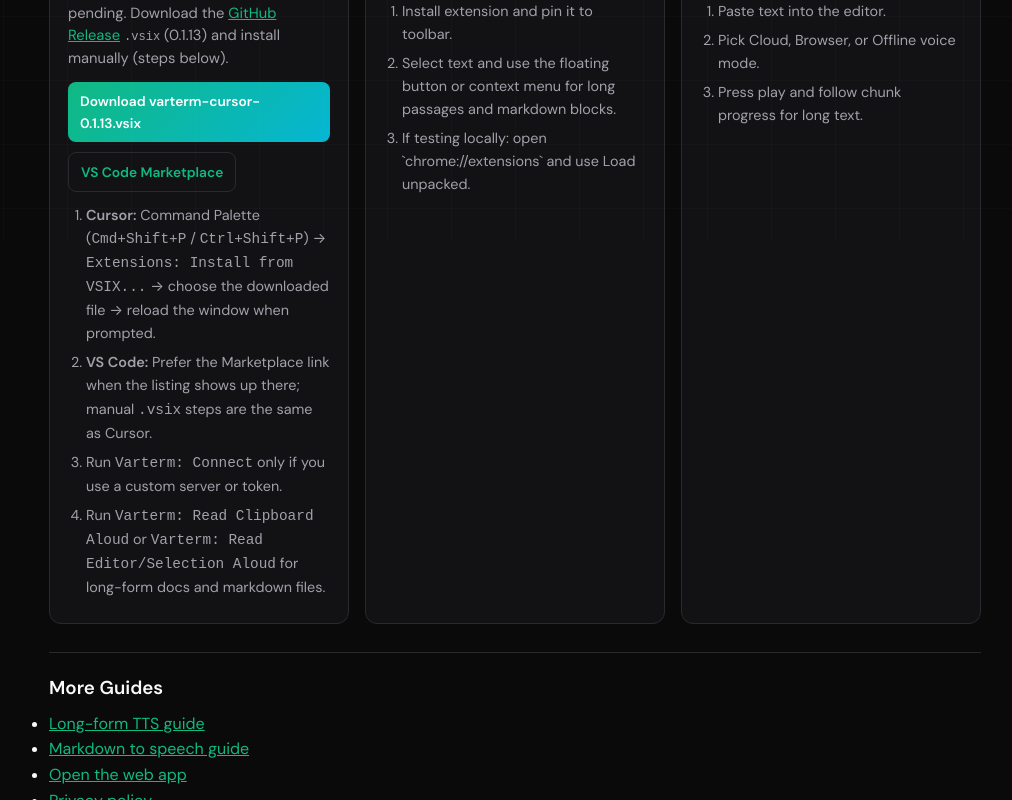
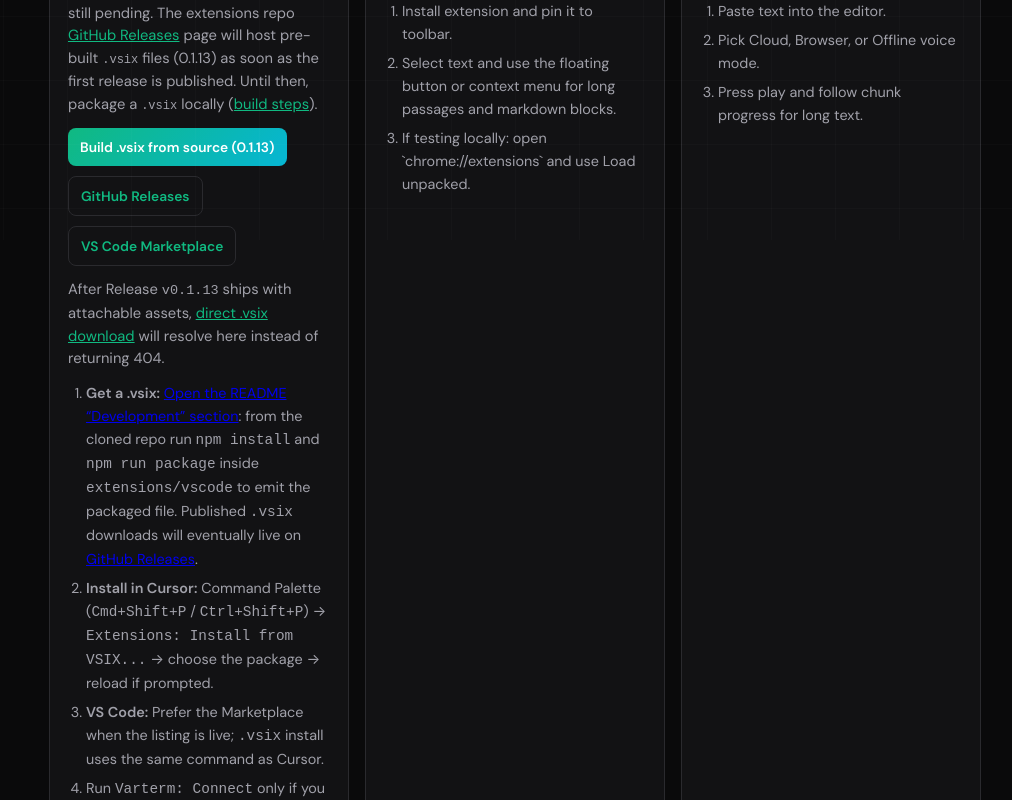
Before and after one commit to varterm/platform, a Next.js app: page /extensions in a window 1280 px wide. Shown: the part 560-1360 px from the top of the page, without its empty margins (125-1137 px from the left). Built offline with nearby package versions, Linux system fonts and the light colour scheme; no server answers.

Commit message:
fix: extensions install path works without GitHub Release assets
varterm/extensions has no published Releases yet, so canonical /download/
URLs 404. Lead with README packaging steps and Releases watchlist; explain
direct .vsix link activates after first release publishes the artifact.

```diff
--- a/app/extensions/page.js
+++ b/app/extensions/page.js
@@ -3,6 +3,7 @@
 import {
   EDITOR_EXTENSION_VERSION,
   GITHUB_RELEASES_URL,
+  VSCODE_PACKAGE_README_URL,
   VSIX_DOWNLOAD_URL,
 } from '../../lib/extension-links';
 
@@ -69,21 +70,24 @@
               docs, and markdown-heavy responses.
             </p>
             <p className={styles.note}>
-              Cursor cannot install from the VS Code Marketplace while the listing is pending.
-              Download the{' '}
+              Cursor often cannot pull from the VS Code Marketplace while the listing is still
+              pending. The extensions repo{' '}
               <a href={GITHUB_RELEASES_URL} target="_blank" rel="noreferrer">
-                GitHub Release
+                GitHub Releases
               </a>{' '}
-              <code>.vsix</code> ({EDITOR_EXTENSION_VERSION}) and install manually (steps below).
+              page will host pre-built <code>.vsix</code> files ({EDITOR_EXTENSION_VERSION}) as soon
+              as the first release is published. Until then, package a <code>.vsix</code> locally (
+              <a href={VSCODE_PACKAGE_README_URL} target="_blank" rel="noreferrer">
+                build steps
+              </a>
+              ).
             </p>
             <div className={styles.ctaStack}>
-              <a
-                href={VSIX_DOWNLOAD_URL}
-                target="_blank"
-                rel="noreferrer"
-                className={styles.cta}
-              >
-                Download varterm-cursor-{EDITOR_EXTENSION_VERSION}.vsix
+              <a href={VSCODE_PACKAGE_README_URL} target="_blank" rel="noreferrer" className={styles.cta}>
+                Build .vsix from source ({EDITOR_EXTENSION_VERSION})
+              </a>
+              <a href={GITHUB_RELEASES_URL} target="_blank" rel="noreferrer" className={styles.ctaSecondary}>
+                GitHub Releases
               </a>
               <a
                 href={VSCODE_EXTENSION_LINK}
@@ -94,15 +98,37 @@
                 VS Code Marketplace
               </a>
             </div>
+            <p className={styles.directVsixHint}>
+              After Release <code>v{EDITOR_EXTENSION_VERSION}</code> ships with attachable assets,{' '}
+              <a href={VSIX_DOWNLOAD_URL} target="_blank" rel="noreferrer">
+                direct .vsix download
+              </a>{' '}
+              will resolve here instead of returning 404.
+            </p>
             <ol>
               <li>
-                <strong>Cursor:</strong> Command Palette (<kbd>Cmd+Shift+P</kbd> /{' '}
-                <kbd>Ctrl+Shift+P</kbd>) → <code>Extensions: Install from VSIX...</code> → choose the
-                downloaded file → reload the window when prompted.
+                <strong>Get a .vsix:</strong>{' '}
+                <a href={VSCODE_PACKAGE_README_URL} target="_blank" rel="noreferrer">
+                  Open the README “Development” section
+                </a>
+                : from the cloned repo run <code>npm install</code> and{' '}
+                <code>npm run package</code>
+                {' '}inside <code>extensions/vscode</code> to emit the packaged file. Published{' '}
+                <code>.vsix</code> downloads will eventually live on{' '}
+                <a href={GITHUB_RELEASES_URL} target="_blank" rel="noreferrer">
+                  GitHub Releases
+                </a>
+                .
               </li>
               <li>
-                <strong>VS Code:</strong> Prefer the Marketplace link when the listing shows up there;
-                manual <code>.vsix</code> steps are the same as Cursor.
+                <strong>Install in Cursor:</strong> Command Palette (<kbd>Cmd+Shift+P</kbd> /{' '}
+                <kbd>Ctrl+Shift+P</kbd>) →{' '}
+                <code>Extensions: Install from VSIX...</code> → choose the package → reload if
+                prompted.
+              </li>
+              <li>
+                <strong>VS Code:</strong> Prefer the Marketplace when the listing is live;{' '}
+                <code>.vsix</code> install uses the same command as Cursor.
               </li>
               <li>
                 Run <code>Varterm: Connect</code> only if you use a custom server or token.
--- a/app/extensions/page.module.css
+++ b/app/extensions/page.module.css
@@ -101,6 +101,21 @@
   color: var(--accent);
 }
 
+.directVsixHint {
+  font-size: 0.82rem;
+  color: var(--text-muted);
+  line-height: 1.55;
+  margin-bottom: 12px;
+}
+
+.directVsixHint code {
+  font-size: 0.92em;
+}
+
+.directVsixHint a {
+  color: var(--accent);
+}
+
 .ctaStack {
   display: flex;
   flex-direction: column;
--- a/lib/extension-links.js
+++ b/lib/extension-links.js
@@ -1,6 +1,5 @@
 /**
  * Keep EDITOR_EXTENSION_VERSION aligned with extensions/vscode/package.json in varterm/extensions.
- * Used only for downloadable artifacts (GitHub Releases) linked from the marketing site.
  */
 export const EDITOR_EXTENSION_VERSION = '0.1.13';
 
@@ -8,4 +7,12 @@
 
 export const GITHUB_RELEASES_URL = `${GITHUB_EXTENSIONS_REPO}/releases`;
 
+/**
+ * Stable URL pattern once maintainers attach `varterm-cursor-{{version}}.vsix`
+ * to a GitHub Release tagged `v{{version}}` in varterm/extensions.
+ * Today that repo often has tags/source only — Releases may still be empty; see README package flow.
+ */
 export const VSIX_DOWNLOAD_URL = `${GITHUB_RELEASES_URL}/download/v${EDITOR_EXTENSION_VERSION}/varterm-cursor-${EDITOR_EXTENSION_VERSION}.vsix`;
+
+/** Works today: README “Development” explains `npm run package` → local .vsix. */
+export const VSCODE_PACKAGE_README_URL = `${GITHUB_EXTENSIONS_REPO}/blob/main/extensions/vscode/README.md#development`;
```
